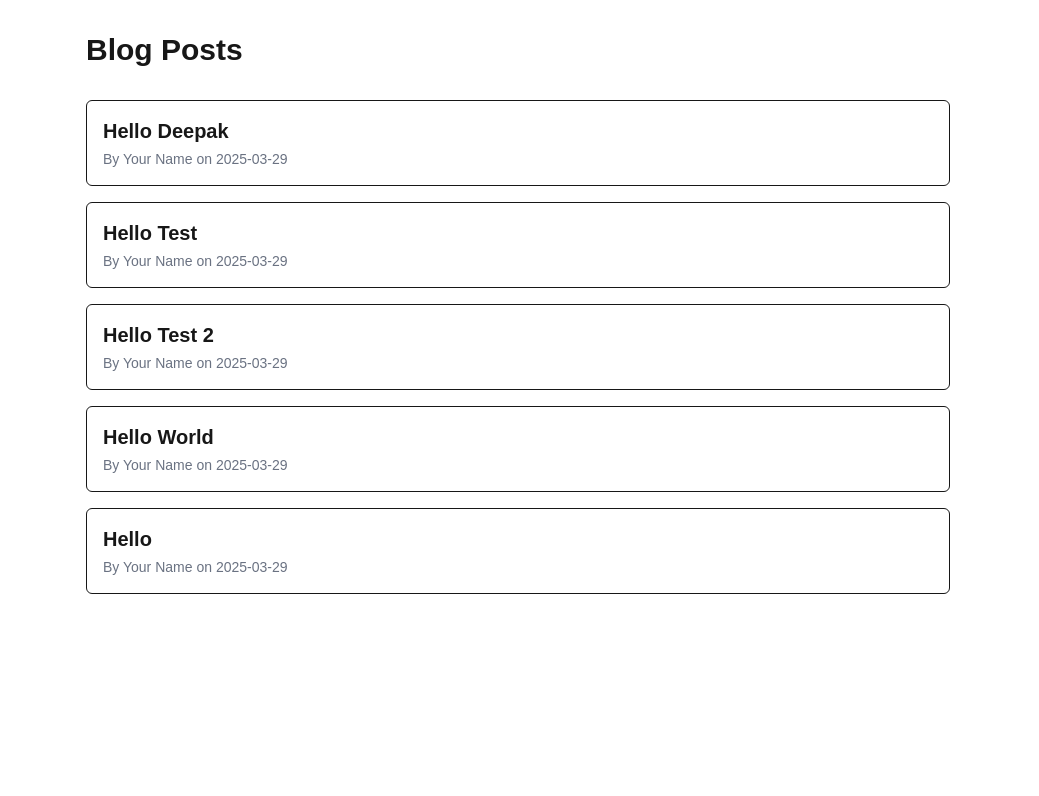
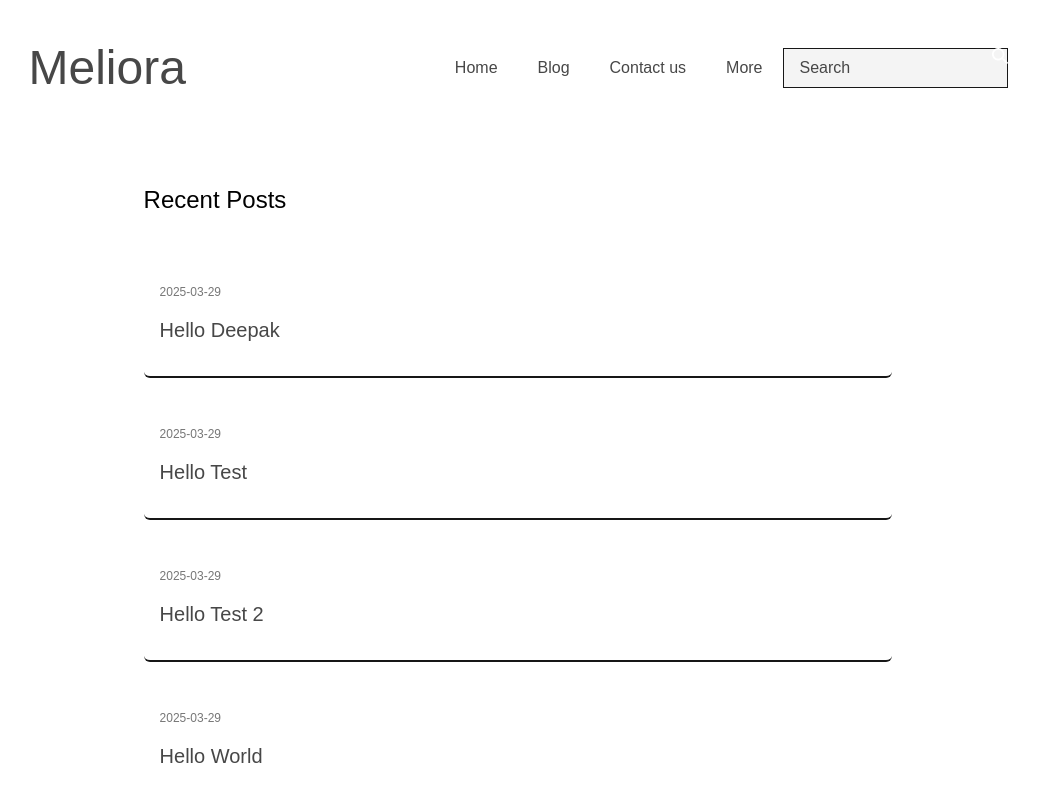
Before and after one commit to nstream-ai/nstream-ai-cms, a Next.js app: page /blog in a window 1280 px wide. Shown: the top 796 px of the page, without its empty margins (122-1161 px from the left). Built offline with nearby package versions, Linux system fonts and the light colour scheme.

Commit message:
blog site homepage layout

```diff
--- a/app/blog/[slug]/page.tsx
+++ b/app/blog/[slug]/page.tsx
@@ -5,6 +5,8 @@ interface PostFrontMatter {
   title: string;
   date: string;
   author: string;
+  image: string;
+  youtube: string;
 }
 
 interface Post {
@@ -33,12 +35,30 @@ export default async function Post(props: PageParams) {
   const { frontMatter, content } = post;
 
   return (
-    <div className="max-w-3xl mx-auto py-8 px-4">
+    <div className=" mx-auto py-8 px-4 bg-white text-black flex flex-col justify-center align-center items-center">
       <h1 className="text-3xl font-bold mb-2">{frontMatter.title}</h1>
       <p className="text-gray-500 mb-8">By {frontMatter.author} on {frontMatter.date}</p>
       <article className="prose lg:prose-xl">
         <div dangerouslySetInnerHTML={{ __html: content }} />
       </article>
+      {frontMatter.image && (
+        <div className="my-6">
+          <img
+            src={frontMatter.image}
+            alt={frontMatter.title}
+            className="rounded-lg w-[600px]"
+          />
+        </div>
+      )}
+      {frontMatter.youtube && (
+        <div className="mb-6 aspect-w-16 aspect-h-9">
+          <iframe width="560" height="315"
+          src={frontMatter.youtube}
+          title="YouTube video player"
+          allow="accelerometer; autoplay; clipboard-write; encrypted-media; gyroscope; picture-in-picture; web-share"
+          ></iframe>
+        </div>
+      )}
     </div>
   );
 }
--- a/app/blog/page.tsx
+++ b/app/blog/page.tsx
@@ -1,24 +1,50 @@
 import Link from 'next/link';
 import { getAllPosts } from '@/lib/markdown';
+import Image from 'next/image';
+import searchIcon from '../../assets/searchIcon.png'
 
 export default function BlogPage() {
   const posts = getAllPosts();
 
   return (
-    <div className="max-w-4xl mx-auto py-8 px-4">
-      <h1 className="text-3xl font-bold mb-8">Blog Posts</h1>
-      <ul className="space-y-4">
+    <div className="mx-auto py-8 px-4 bg-white">
+      {/* header */}
+      <div className="flex justify-around items-center">
+        <div><p className='text-[48px] text-[#474747]'>Meliora</p></div>
+        <div className="flex justify-around items-center gap-[20px]">
+          <div className='flex gap-[40px] text-[16px] text-[#474747]'>
+            <button>Home</button>
+            <button>Blog</button>
+            <button>Contact us</button>
+            <button>More</button>
+          </div>
+          <div className='relative'>
+            <input className='border border-1 h-[40px] bg-[#F4F4F4] placeholder-[#474747] pl-4' placeholder='Search' />
+            <button><Image src={searchIcon} alt='searchIcon' className='absolute top-0 right-0 h-[16px] w-[16px]' /></button>
+          </div>
+        </div>
+      </div>
+
+      <div className='w-full flex flex-col items-center mt-[80px]'>
+        <div className='px-[20%] w-full'>
+          <div><p className='text-black font-normal text-2xl'>Recent Posts</p></div>
+          <div className='mt-[20px]'>
+            <ul className="space-y-0">
               {posts.map((post) => (
-          <li key={post.slug} className="border p-4 rounded-md">
-            <Link href={`/blog/${post.slug}`} className="text-xl font-semibold hover:text-blue-600">
+                <li key={post.slug} className="border-b-2 p-4 py-8 flex flex-col rounded-md ">
+                  <p className='my-4 text-[#777777] text-xs'>{post.frontMatter.date}</p>
+                  <Link href={`/blog/${post.slug}`} className="text-xl font-normal text-[#474747] hover:text-grey-600">
                     {post.frontMatter.title}
                   </Link>
-            <p className="text-gray-500 text-sm mt-1">
+                  {/* <p className="text-gray-500 text-sm mt-1">
                     By {post.frontMatter.author} on {post.frontMatter.date}
-            </p>
+                  </p> */}
                 </li>
               ))}
             </ul>
           </div>
+        </div>
+      </div>
+    </div>
   );
 }
--- a/content/posts/hello-world.md
+++ b/content/posts/hello-world.md
@@ -2,6 +2,9 @@
 title: 'Hello World'
 date: '2025-03-29'
 author: 'Your Name'
+image: "https://images.pexels.com/photos/674010/pexels-photo-674010.jpeg?cs=srgb&dl=pexels-anjana-c-169994-674010.jpg&fm=jpg"
+youtube: "https://www.youtube.com/embed/zRkeKSZjlyw?si=2POOoN8MsriUTD5Q"
+audio: "https://example.com/audio.mp3"
 ---
 
 # Hello World!
```
Also changed, not shown: assets/searchIcon.png (added). Lines whose indentation alone changed are shown as unchanged.
